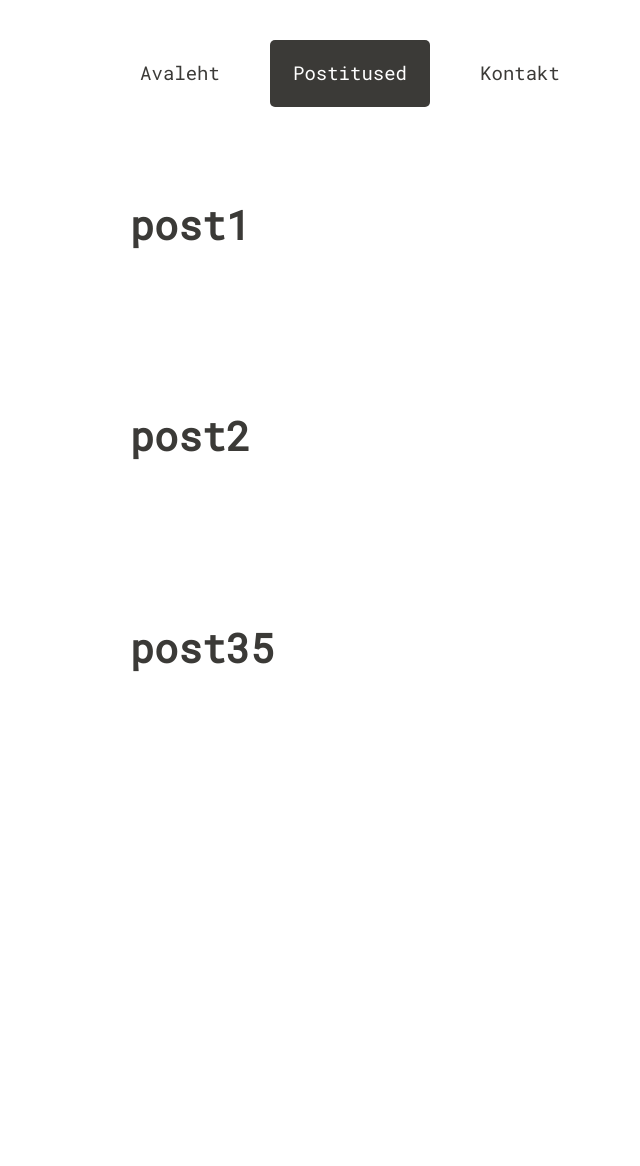
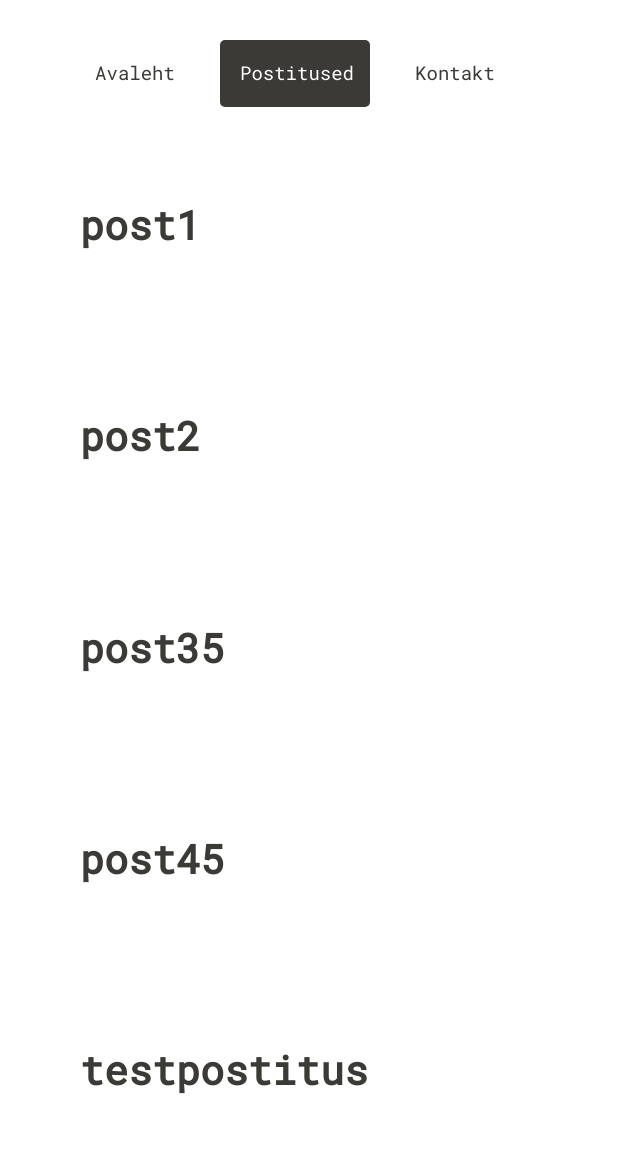
Before and after one commit to Kaurikallaste/webdevprojects, a React app in the folder blog-react/: page /posts in a window 1280 px wide. Shown: the top 1166 px of the page, without its empty margins (140-780 px from the left). Before the commit the page ends 800 px from the top, so only its background shows below. Built offline with nearby package versions, Linux system fonts and the light colour scheme.

Commit message:
blog compontents > compontents/blog folder

```diff
--- a/blog-react/src/components/Posts.js
+++ /dev/null
@@ -1,15 +0,0 @@
-import React from 'react';
-import ListPost from './ListPost';
-
-const Posts = () => {
-
-    return (
-        <>
-            <ListPost url="/post/1" title="post1" />
-            <ListPost url="/post/2" title="post2" />
-            <ListPost url="/post/35" title="post35" />
-        </>
-    );
-}
-
-export default Posts;
--- a/blog-react/src/components/Home.js
+++ b/blog-react/src/components/blog/Home.js
@@ -7,6 +7,8 @@ const Home = () => {
             <a href="/post/1">
                 <div className="card">
                     <h1>tiitel</h1>
+                    <h2>subtitle</h2>
+                    aaa
                     <div className="post-thumb"><img alt="pilt" src="http://dummyimage.com/200x200/f0f/fff" /></div>
                 Lorem ipsum dolor sit amet, consectetur adipiscing elit. Vestibulum eu dui arcu. Pellentesque sollicitudin lorem consectetur sapien feugiat posuere. Mauris porta efficitur magna quis varius. Vestibulum efficitur fermentum neque nec ornare. Donec sollicitudin bibendum metus vitae dignissim. Sed posuere leo nec nisi placerat, at convallis orci ultrices. Morbi condimentum convallis dolor, sit amet congue tellus hendrerit et. Curabitur porta vulputate dui ut viverra. Curabitur imperdiet purus sollicitudin, vehicula lorem et, iaculis libero. In venenatis venenatis ex dictum dictum.
             </div>
--- a/blog-react/src/components/ListPost.js
+++ b/blog-react/src/components/blog/ListPost.js
@@ -1,11 +1,12 @@
 import React from 'react';
 
 const ListPost = (props) => {
+    const { url, title } = props;
     return (
         <>
-            <a href={props.url}>
+            <a href={url}>
                 <div className={"post-list-card"}>
-                    <h2>{props.title}</h2>
+                    <h2>{title}</h2>
                 </div>
             </a>
         </>
--- /dev/null
+++ b/blog-react/src/components/blog/Posts.js
@@ -0,0 +1,62 @@
+import React from 'react';
+import ListPost from './ListPost';
+
+
+const postsList = [
+    {
+        url: "/post/1",
+        title: "post1"
+    },
+    {
+        url: "/post/2",
+        title: "post2"
+    },
+    {
+        url: "/post/22222323232",
+        title: "post35"
+    },
+    {
+        url: "/post/22222323232",
+        title: "post45"
+    },
+    {
+        url: "/post/22222323232",
+        title: "testpostitus"
+    },
+    {
+        url: "/post/22222323232",
+        title: "aaaaaaaaaaaaaaaaaaaaaaaaaaaaaaaaaaa"
+    },
+];
+
+const addPosts = (posts, filterStr) => {
+    if (filterStr !== "") {
+        var reduced = posts.reduce((result, post) => {
+            if (post.title === filterStr) {
+                return result.concat({
+                    url: post.url,
+                    title: post.title
+                });
+            }
+            return result;
+        }, []);
+        return reduced.map((post) => {
+            const { url, title } = post;
+            return <ListPost url={url} title={title} />
+        });
+    }
+    return postsList.map((post) => {
+        const { url, title } = post;
+        return <ListPost url={url} title={title} />
+    });
+}
+
+const Posts = () => {
+    return (
+        <>
+            {addPosts(postsList, "")}
+        </>
+    );
+}
+
+export default Posts;
--- a/blog-react/src/styles.css
+++ b/blog-react/src/styles.css
@@ -7,7 +7,8 @@
 body{
     font-family: 'Roboto Mono', serif;
     margin:40px auto;
-    max-width:800px;
+    margin-bottom: 60px;
+    max-width:900px;
     line-height:1.4;
     font-size:19px;
     color: var(--text-color);
@@ -21,22 +22,33 @@ h2 {
     font-size:40px;
 }
 
+a {
+    color: var(--text-color);
+    text-decoration: none;
+}
+
+h1,h2,h3{
+    line-height:1.5;
+}
+
+
 .center-text {
     text-align: center;
 }
 
 .navbar {
     transition: background-color .3s;
-    margin-bottom:28px;
+    margin-bottom: 28px;
+    padding-left: 10px;
+    padding-right: 10px;
     margin: auto;
 }
 
 .navbar-item {
     border-radius: 5px;
-    padding-inline: 30px;
-    display:inline-block;
+    display: inline-block;
     margin-right: 10px;
-    width:120px;
+    width: 110px;
     padding: 20px;
     transition: background-color .3s;
     text-align: center;
@@ -47,7 +59,7 @@ h2 {
     height: 400px;
     padding: 30px;
     padding-top: 4px;
-    margin-top:25px;
+    margin-top: 25px;
     transition: background-color .3s;
     text-overflow: ellipsis;
     overflow: hidden;
@@ -56,7 +68,6 @@ h2 {
 .post-list-card {
     border-radius: 5px;
     padding: 30px;
-    margin-top:20px;
     margin-top: 25px;
     transition: background-color .3s;
     text-overflow: ellipsis;
@@ -65,15 +76,9 @@ h2 {
 
 .contact-div {
     padding: 30px;
-    margin-top:20px;
     margin-top: 25px;
     transition: background-color .3s;
     text-overflow: ellipsis;
-}
-
-a {
-    color: var(--text-color);
-    text-decoration: none;
 }
 
 .card:hover, .post-list-card:hover, .navbar-item:hover {
@@ -84,7 +89,3 @@ a {
     background-color: var(--text-color);
     color: white;
 }
-
-h1,h2,h3{
-    line-height:1.5;
-}
```
Also changed, not shown: blog-react/src/index.js (+25 -11 lines), blog-react/src/components/blog/Contact.js (renamed from blog-react/src/components/Contact.js), blog-react/src/components/blog/ErrorPage.js (renamed from blog-react/src/components/ErrorPage.js), blog-react/src/components/blog/Navbar.js (line endings or trailing spaces), blog-react/src/components/blog/Post.js (renamed from blog-react/src/components/Post.js), 1 other file.
